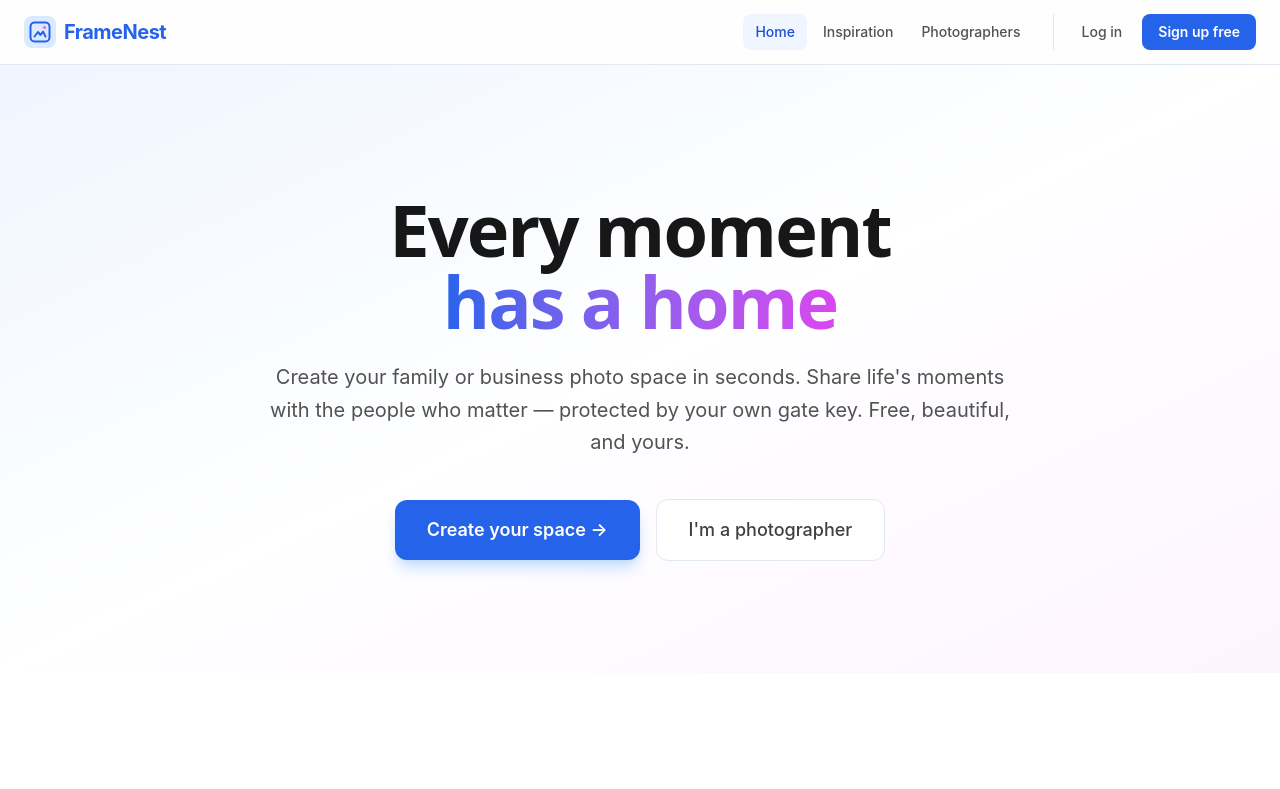
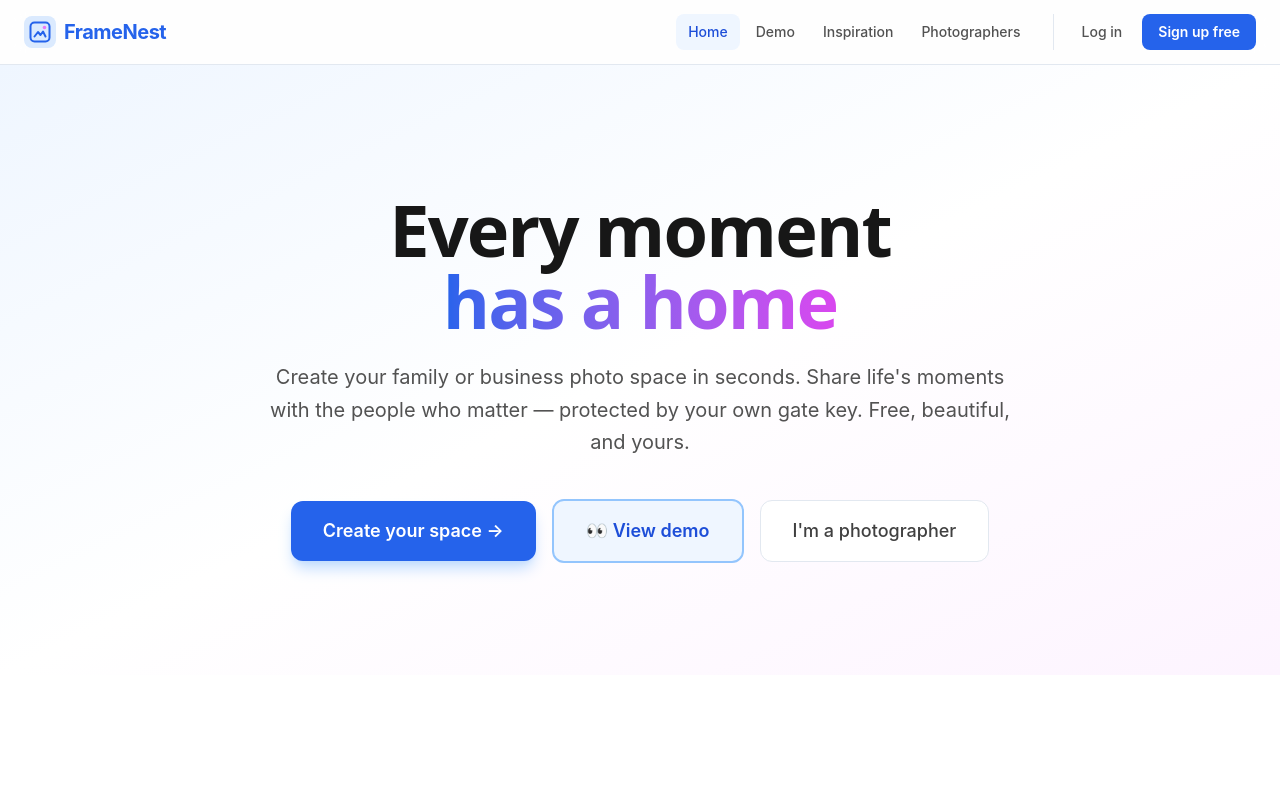
Before and after one commit to Cicero789/photo, a React (Vite) app: page / in a window 1280 px wide. Shown: the top 789 px of the page. Built offline with nearby package versions, Linux system fonts and the light colour scheme.

Commit message:
Add demo space links to homepage and navbar

```diff
--- a/src/components/layout/Navbar.tsx
+++ b/src/components/layout/Navbar.tsx
@@ -5,6 +5,7 @@ import { cn } from "@/lib/utils";
 
 const NAV_LINKS = [
   { to: "/", label: "Home" },
+  { to: "/s/demo", label: "Demo" },
   { to: "/inspiration", label: "Inspiration" },
   { to: "/photographers", label: "Photographers" },
 ];
--- a/src/pages/HomePage.tsx
+++ b/src/pages/HomePage.tsx
@@ -24,6 +24,12 @@ export function HomePage() {
                 className="rounded-xl bg-primary-600 px-8 py-4 text-lg font-semibold text-white shadow-lg shadow-primary-200 transition-all hover:bg-primary-700 hover:shadow-xl hover:shadow-primary-300 active:scale-[0.98]"
               >
                 Create your space &rarr;
+              </Link>
+              <Link
+                to="/s/demo"
+                className="rounded-xl border-2 border-primary-300 bg-primary-50 px-8 py-4 text-lg font-semibold text-primary-700 transition-all hover:bg-primary-100 hover:border-primary-400"
+              >
+                👀 View demo
               </Link>
               <Link
                 to="/photographers"
```
